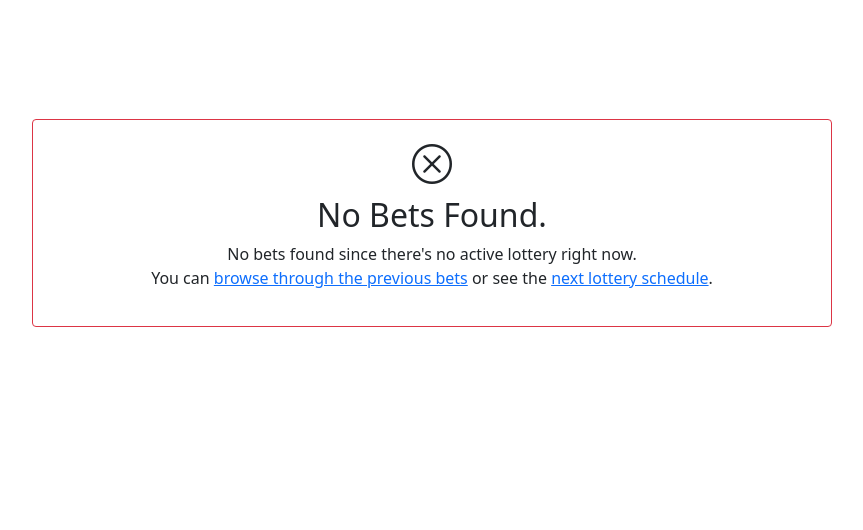
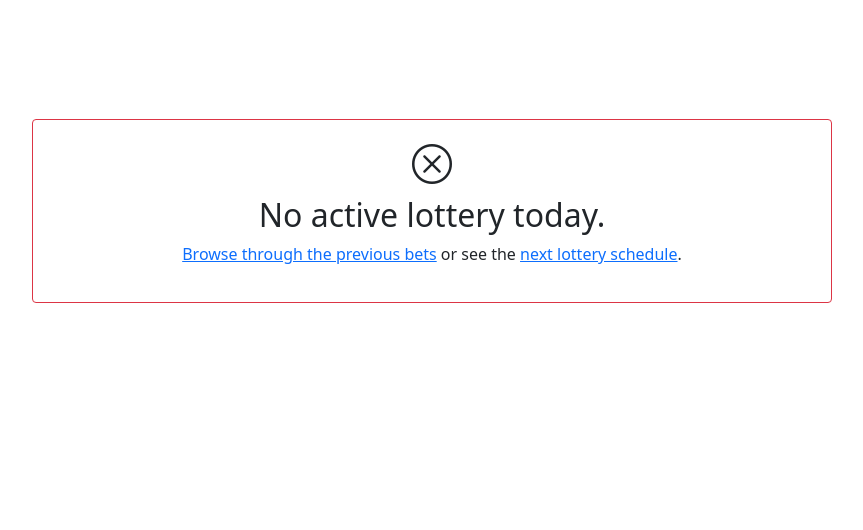
Before and after one commit to riidatibula/lucky-five, a Django app: page /bets/ in a window 1280 px wide. Shown: the part 61-591 px from the top of the page, without its empty margins (208-1071 px from the left). Run offline with Django 3.2, Linux system fonts and the light colour scheme; data that the repository does not hold is empty; some libraries are stand-ins or nearby versions.

Commit message:
ui fixed

```diff
--- a/src/lottery/templates/lottery/bet_list.html
+++ b/src/lottery/templates/lottery/bet_list.html
@@ -8,18 +8,14 @@
             <div class="card border-danger error-card">
                 <div class="card-body">
                     <h1><i class="bi bi-x-circle"></i></h1>
+                    <h2>{{ error }}</h2>
                     {% if error == "No active lottery today." %}
-                        <h2>No Bets Found.</h2>
                         <p>
-                            No bets found since there's no active
-                            lottery right now. <br> You can
                             <a href="{% url 'lottery:lottery-list' %}">
-                            browse through the previous bets</a> or
+                            Browse through the previous bets</a> or
                             see the <a href="{% url 'lottery:schedule' %}">
                             next lottery schedule</a>.
                         </p>
-                    {% else %}
-                        <h2>{{ error }}</h2>
                     {% endif %}
                 </div>
             </div>
```
